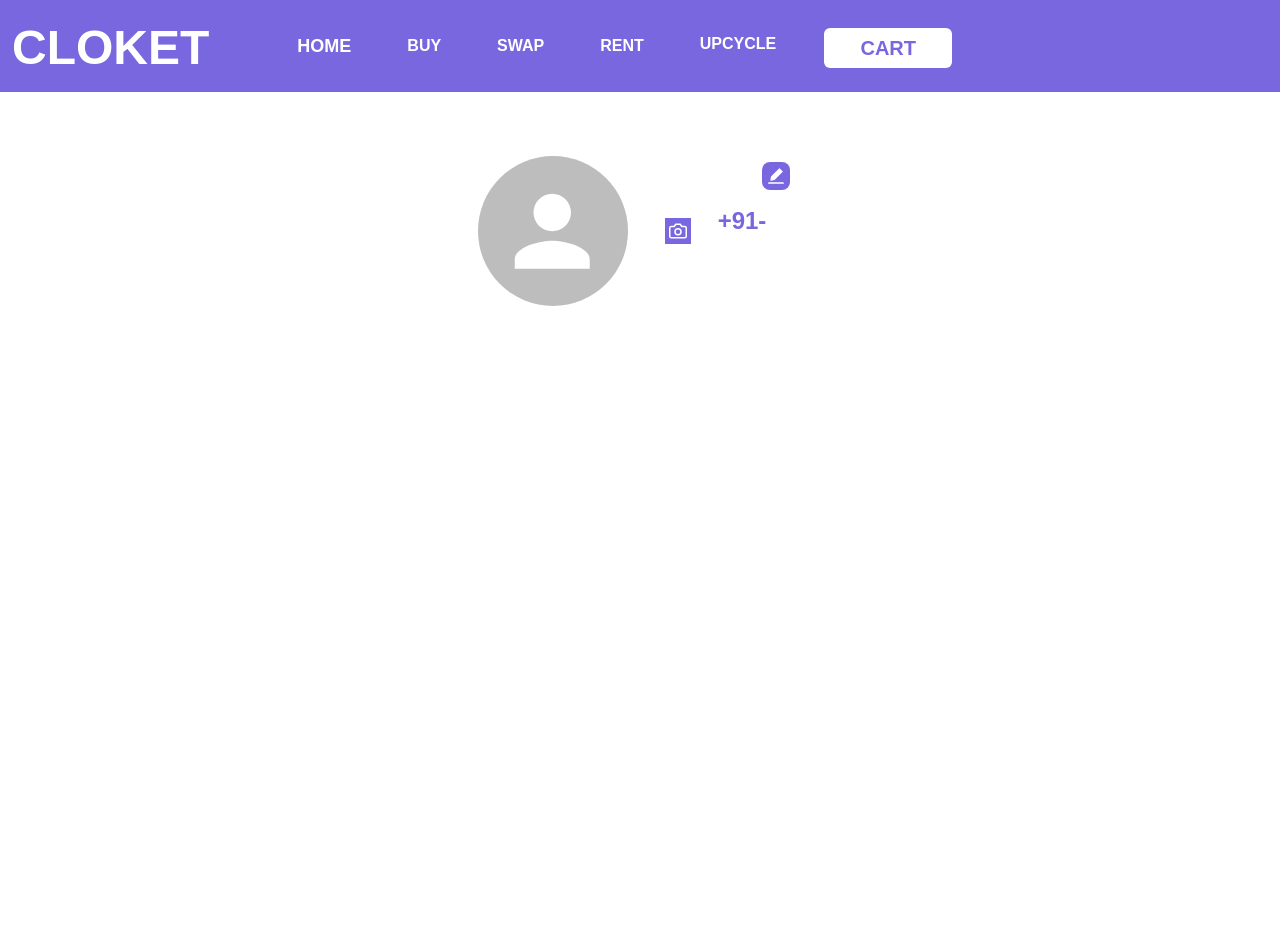
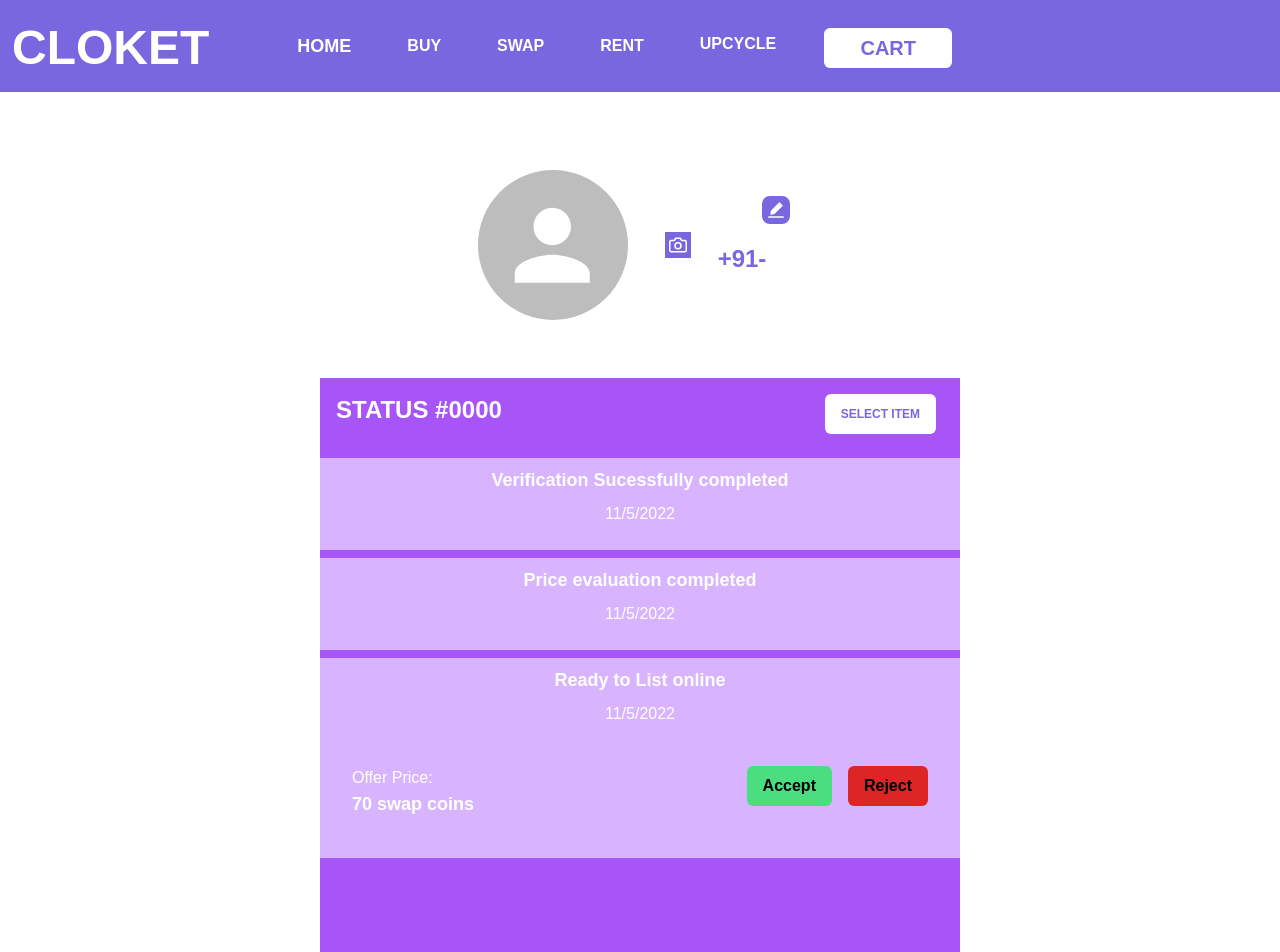
Before and after one commit to thebishalpaul/cloket, a React (Create React App) app: page /userPage in a window 1280 px wide. Shown: the top 952 px of the page. Before the commit the page ends 800 px from the top, so only its background shows below. Built offline with nearby package versions, Linux system fonts and the light colour scheme; no server answers; the database is empty.

Commit message:
6/3/2023

```diff
--- a/src/components/UserPage.jsx
+++ b/src/components/UserPage.jsx
@@ -80,7 +80,7 @@
       <div
         className="main flex sm:flex-row   w-full justify-center
        items-center sm:gap-0 gap-4 sm:mx-0
-       -mx-4 mt-16"
+       -mx-4 sm:mt-16"
       >
         <div className=" relative flex flex-col mb-1 sm:w-56">
           {/* Profile Picture */}
@@ -124,7 +124,7 @@
 
         {/*-----MAIN------*/}
 
-        <div className="user-info flex flex-col -mx-2 font-syne font-bold ">
+        <div className="user-info flex flex-col mt-5  -mx-2 font-syne font-bold ">
           <p className="font-syne text-sm sm:text-4xl mb-1">{data.name}</p>
           <p className="font-syne  text-xs sm:text-2xl mb-1 text-Cloket">
             +91-{data.phone}
@@ -147,7 +147,7 @@
             type="submit"
             className="bg-Cloket
              text-white sm:w-auto w-auto  text-xs p-1 sm:text-xl
-            sm:p-1 rounded-lg "
+            sm:p-1 rounded-lg mt-10"
             onClick={runBothFunctions}
           >
             <AiFillEdit className="mr-0" />
@@ -165,6 +165,76 @@
           )}
         </div>
       </div>
+      {/* ----------------- */}
+
+      {/* STATUS SECTION */}
+
+      <div className="flex mt-10  justify-center h-screen">
+        <div className="mx-28 w-3/6 bg-purple-500 p-0 flex flex-col">
+          <div className="flex justify-between flex-row p-3">
+            <h1 className="font-syne ml-0  font-semibold text-white text-2xl">
+              STATUS #0000
+            </h1>
+            <button
+              className="bg-white text-Cloket font-syne font-semibold
+          rounded-md w-auto h-10 mr-2 px-3 text-xs"
+            >
+              SELECT ITEM
+            </button>
+          </div>
+          <div
+            className="bg-purple-300 mt-2 flex flex-col
+           items-center justify-center w-full p-2"
+          >
+            <h1 className="font-syne font-bold  text-lg text-white">
+              Verification Sucessfully completed
+            </h1>
+            <p className="font-syne font-light text-white">11/5/2022</p>
+          </div>
+          <div
+            className="bg-purple-300 mt-2 flex flex-col
+           items-center justify-center w-full p-2"
+          >
+            <h1 className="font-syne font-bold  text-lg text-white">
+              Price evaluation completed
+            </h1>
+            <p className="font-syne font-light text-white">11/5/2022</p>
+          </div>
+          {/* FOOTER */}
+          <div className="bg-purple-300 mt-2 flex flex-col  w-full p-2">
+            <div className="flex flex-col justify-center items-center">
+              <h1 className="font-syne font-bold text-lg text-white">
+                Ready to List online
+              </h1>
+              <p className="font-syne font-light text-white">11/5/2022</p>
+            </div>
+            <div className="flex flex-row justify-between">
+              <div className="flex flex-col p-4 justify-start items-start">
+                <p className="font-syne font-light text-base text-white mb-0">
+                  Offer Price:
+                </p>
+                <h1 className="font-syne font-bold text-lg -mt-1 text-white">
+                  70 swap coins
+                </h1>
+              </div>
+              <div className="flex flex-row mt-0 gap-3 p-4">
+                <button
+                  className="bg-green-400 text-black font-syne font-semibold
+          rounded-md h-10 flex items-center  p-3 "
+                >
+                  Accept
+                </button>
+                <button
+                  className="bg-red-600 text-black font-syne font-semibold
+          rounded-md h-10 flex items-center  p-3 "
+                >
+                  Reject
+                </button>
+              </div>
+            </div>
+          </div>
+        </div>
+      </div>
     </>
   );
 }
```
Also changed, not shown: test.txt (deleted).
